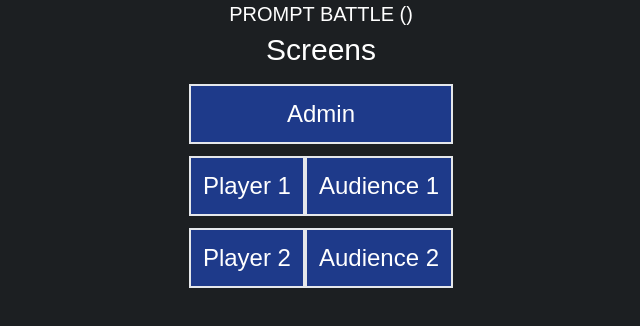
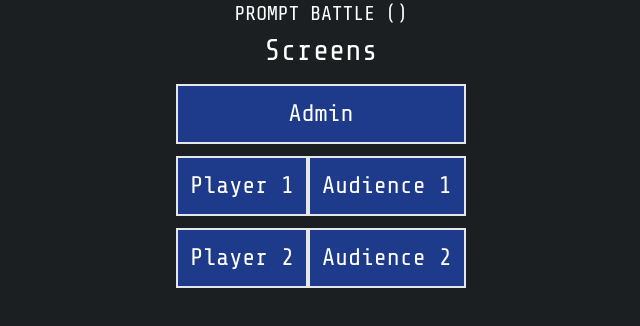
Before and after one commit to zecktos/promptbattle-app, a SvelteKit app: page / in a window 1280 px wide. Shown: the top 326 px of the page, without its empty margins (319-959 px from the left). Built offline with nearby package versions, Linux system fonts and the light colour scheme.

Commit message:
Add cool font 🆒

```diff
--- a/src/app.css
+++ b/src/app.css
@@ -25,4 +25,5 @@ body {
 	background-attachment: fixed;
 	background-color: var(--color-bg-1);
 	color: white;
+	font-family: 'Share Tech Mono', monospace;
 }
--- a/src/app.html
+++ b/src/app.html
@@ -4,6 +4,12 @@
 		<meta charset="utf-8" />
 		<link rel="icon" href="%sveltekit.assets%/favicon.png" />
 		<meta name="viewport" content="width=device-width" />
+		<link rel="preconnect" href="https://fonts.googleapis.com" />
+		<link rel="preconnect" href="https://fonts.gstatic.com" crossorigin />
+		<link
+			href="https://fonts.googleapis.com/css2?family=Share+Tech+Mono&display=swap"
+			rel="stylesheet"
+		/>
 		%sveltekit.head%
 	</head>
 	<body data-sveltekit-preload-data="hover">
--- a/src/routes/aaa/+page.svelte
+++ /dev/null
@@ -1 +0,0 @@
-<img src="https://picsum.photos/300/300" class="object-contain w-full h-full" alt="" />
--- a/src/routes/api/txt2img/dalle-client.js
+++ b/src/routes/api/txt2img/dalle-client.js
@@ -8,6 +8,7 @@ const configuration = new Configuration({
 const openai = new OpenAIApi(configuration);
 
 export async function createImage(prompt) {
+	console.log('****** Prompt******: ', prompt);
 	if (!OPENAI_API_KEY) throw Error('OPENAI_API_KEY missing!');
 	if (!prompt) throw Error('Prompt is missing'); //Fix how to do error-stuff in Sveltekit?
 	console.log('...Calling Dalle API...');
--- a/src/routes/audience[id]/AudienceView.svelte
+++ b/src/routes/audience[id]/AudienceView.svelte
@@ -93,4 +93,7 @@
 </div>
 
 <style>
+	p {
+		line-height: 1;
+	}
 </style>
```
